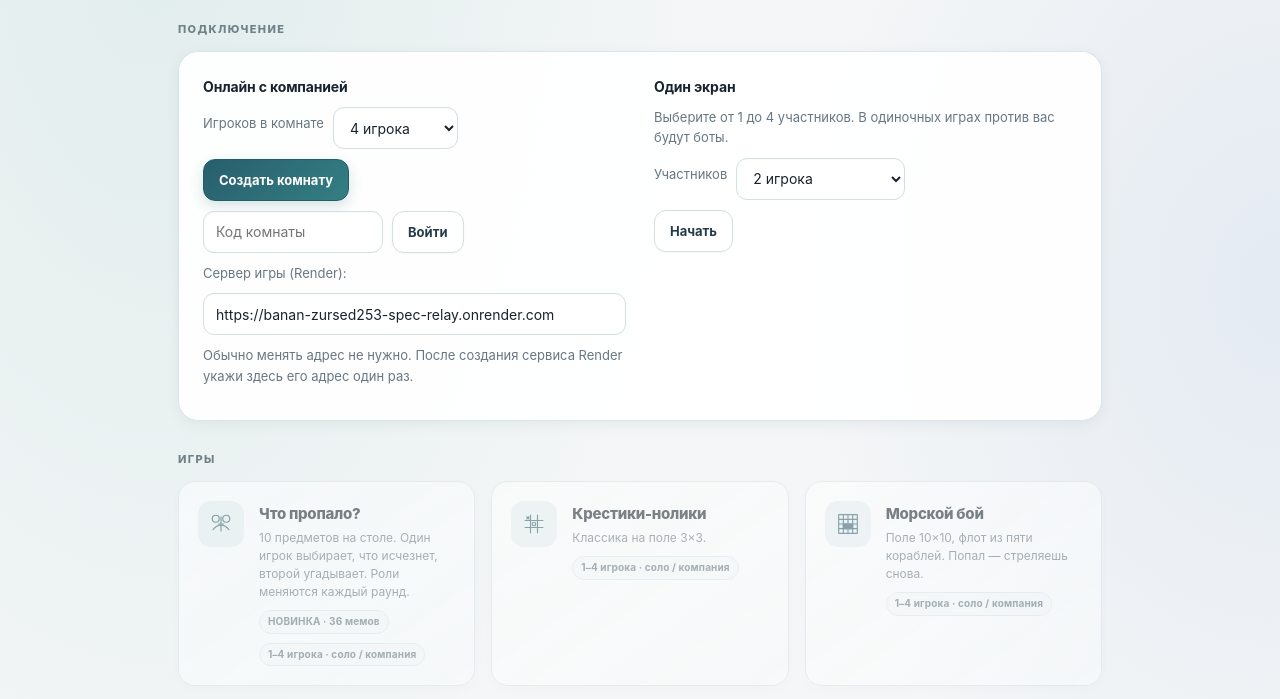
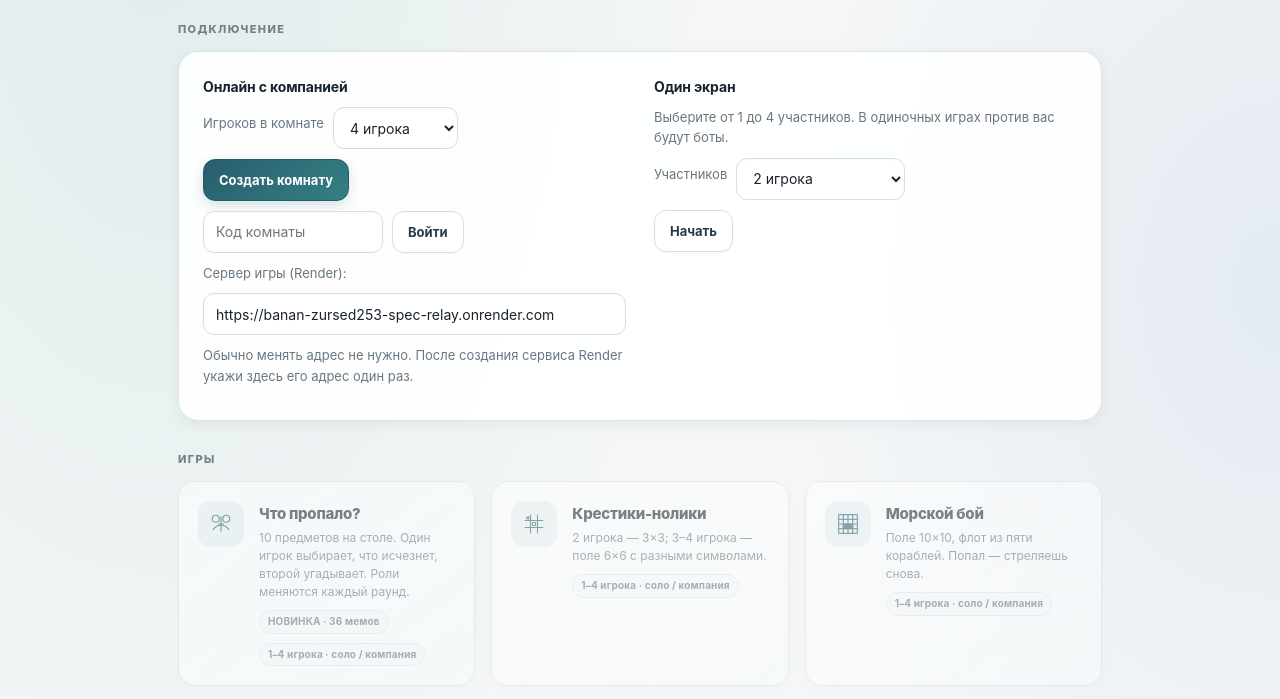
Before and after one commit to zursed253-spec/banan.github.io, a plain HTML site: page index.html in a window 1280 px wide. Shown: the part 83-782 px from the top of the page. Drawn offline with Linux system fonts and the light colour scheme.

Commit message:
Clarify four-player tic-tac-toe variant

```diff
--- a/index.html
+++ b/index.html
@@ -210,7 +210,7 @@ function toast(t){const d=el('div','toast',t);document.body.appendChild(d);setTi
 
 /* ====================== ХАБ ====================== */
 const LIST=[
- {id:'ttt',name:'Крестики-нолики',desc:'Классика на поле 3×3.',online:true,local:true,
+ {id:'ttt',name:'Крестики-нолики',desc:'2 игрока — 3×3; 3–4 игрока — поле 6×6 с разными символами.',online:true,local:true,teamGame:false,
   icon:'<path d="M18 8v32M30 8v32M8 18h32M8 30h32"/><path d="M11 11l5 5M16 11l-5 5"/><circle cx="24" cy="24" r="3"/>'},
  {id:'bs',name:'Морской бой',desc:'Поле 10×10, флот из пяти кораблей. Попал — стреляешь снова.',online:true,local:false,
   icon:'<rect x="8" y="8" width="32" height="32"/><path d="M8 16h32M8 24h32M8 32h32M16 8v32M24 8v32M32 8v32"/><rect x="16" y="24" width="16" height="8" fill="currentColor"/>'},
```
